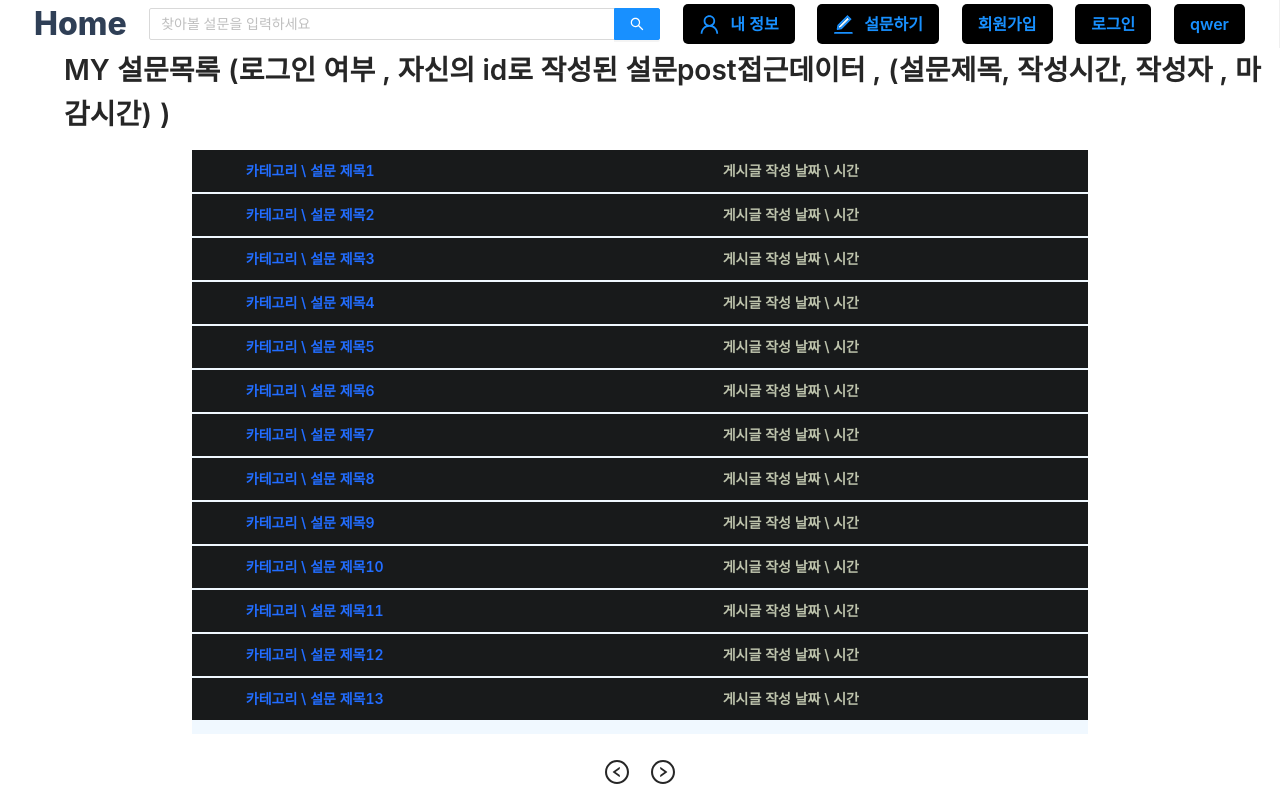
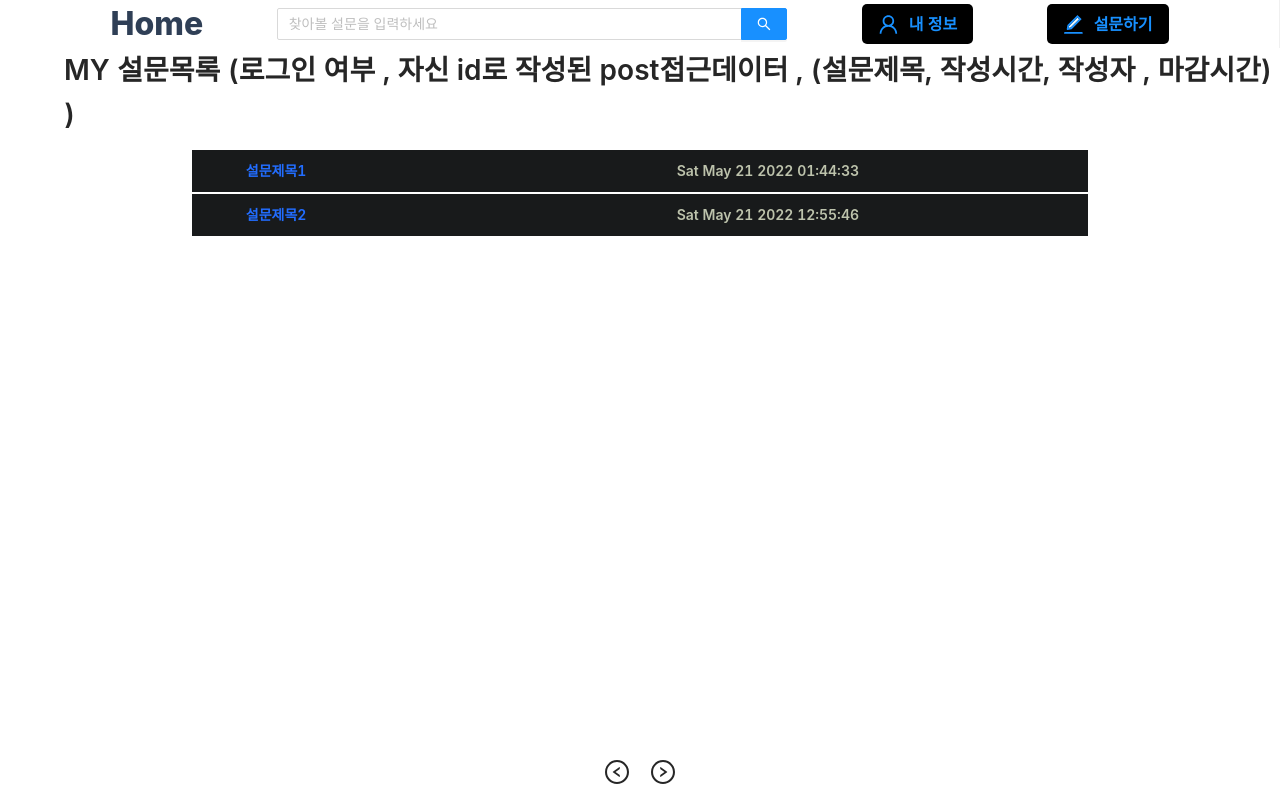
Before and after one commit to kic0610/CapstoneKic, a React (Create React App) app in the folder my-app/: page /Writer_id/post in a window 1280 px wide. Shown: the top 800 px of the page. Built offline with nearby package versions, Linux system fonts and the light colour scheme.

Commit message:
521 프론트단 상호작용부분은 완료

```diff
--- a/my-app/src/App.js
+++ b/my-app/src/App.js
@@ -1,4 +1,4 @@
-import { Link, NavLink, Route, Routes } from "react-router-dom";
+import { Route, Routes } from "react-router-dom";
 
 import React from "react";
 import Home from "./pages/Home";
@@ -11,7 +11,6 @@ import SearchResult from "./components/SearchResult";
 import MySurvey from "./components/MySurvey";
 import SurveyPost from "./components/SurveyPost";
 import HomeMenu from "./components/HomeMenu";
-import Qwer from "./components/Qwer";
 
 const MyFooter = styled.footer`
   position: absolute;
@@ -37,9 +36,8 @@ const App = () => {
         <Route path="/signup" element={<SignupForm />} />
         <Route path="/login" element={<LoginForm />} />
         <Route path="/surveying" element={<Surveying />} />
-        <Route path="/qwer" element={<Qwer />} />
       </Routes>
-      {/* 데이터를 받아 렌더링하는 page */}
+
       <Routes>
         <Route path="/search/query" element={<SearchResult />} />
         <Route path="/Writer_id/post" element={<MySurvey />} />
--- a/my-app/src/components/HomeMenu.js
+++ b/my-app/src/components/HomeMenu.js
@@ -8,6 +8,7 @@ import styled from "styled-components";
 
 import { EditTwoTone, UserOutlined } from "@ant-design/icons";
 import { useState } from "react";
+import { useCallback } from "react";
 
 const HomeMenuBar = styled(Menu)`
   position: sticky;
@@ -48,27 +49,22 @@ const HomeMenuBar = styled(Menu)`
 `;
 
 const HomeMenu = () => {
+  let SearchSubmit = () => {
+    window.location.href = "/search/query";
+  };
+
   let [SearchText, setSearchText] = useState();
-
-  let onSearch = (e) => {
+  let onInput = useCallback((e) => {
     setSearchText(e.target.value);
-  };
+  }, []);
 
   return (
     <HomeMenuBar>
       <Link to="/">
         <div style={{ fontSize: "2rem", fontWeight: "800", marginRight: "3%", color: "#2F3F56" }}>Home</div>
       </Link>
-      <Input.Search
-        style={{ width: "40%" }}
-        placeholder="찾아볼 설문을 입력하세요"
-        enterButton
-        value={SearchText}
-        onChange={onSearch}
-        onSearch={() => {
-          console.log("submit 메소드작동");
-        }}
-      />
+
+      <Input.Search style={{ width: "40%" }} placeholder="찾아볼 설문을 입력하세요" enterButton value={SearchText} onChange={onInput} onSearch={SearchSubmit} />
       <NavLink to="/Writer_id/post">
         <Menu.Item className="MenuBTN" icon={<UserOutlined style={{ fontSize: "1.3rem" }} />}>
           내 정보
@@ -79,15 +75,13 @@ const HomeMenu = () => {
           설문하기
         </Menu.Item>
       </NavLink>
-      <NavLink to="/signup">
+
+      {/* <NavLink to="/signup">
         <Menu.Item className="MenuBTN">회원가입</Menu.Item>
       </NavLink>
       <NavLink to="/login">
         <Menu.Item className="MenuBTN">로그인</Menu.Item>
-      </NavLink>
-      <NavLink to="/qwer">
-        <Menu.Item className="MenuBTN">qwer</Menu.Item>
-      </NavLink>
+      </NavLink> */}
     </HomeMenuBar>
   );
 };
--- a/my-app/src/components/MySurvey.js
+++ b/my-app/src/components/MySurvey.js
@@ -2,9 +2,9 @@ import React from "react";
 import styled from "styled-components";
 
 import { LeftCircleOutlined, RightCircleOutlined } from "@ant-design/icons";
+import { useState } from "react";
 
 const MyPostSection = styled.section`
-  background-color: aliceblue;
   position: relative;
   width: 70vw;
   height: auto;
@@ -52,64 +52,31 @@ const PageBTN = styled.div`
 `;
 
 const MySurvey = () => {
+  let [mySurvey, setMySurvey] = useState([
+    { 설문제목: "설문제목1", 게시글작성날짜및시간: "Sat May 21 2022 01:44:33", key: "OWEFQRF" },
+    { 설문제목: "설문제목2", 게시글작성날짜및시간: "Sat May 21 2022 12:55:46", key: "PBMFOGU" },
+  ]);
+
+  //게시물 클릭시 게시물고유 id를통해 페이지 전환하기
+  let postClick = (e) => {
+    window.location.href = `/post/${e.currentTarget.getAttribute("data-post-key")}`;
+    console.log(e.currentTarget.getAttribute("data-post-key"));
+  };
+
   return (
     <div>
       <h1 style={{ marginLeft: "5%", fontWeight: 600 }}>
-        MY 설문목록 (로그인 여부 , 자신의 id로 작성된 설문post접근데이터 , (설문제목, 작성시간, 작성자 , 마감시간) )
+        MY 설문목록 (로그인 여부 , 자신 id로 작성된 post접근데이터 , (설문제목, 작성시간, 작성자 , 마감시간) )
       </h1>
       <MyPostSection>
-        <MyPostItem>
-          <MyPostItemTitle> 카테고리 \ 설문 제목1 </MyPostItemTitle>
-          <MyPostItemDate>게시글 작성 날짜 \ 시간</MyPostItemDate>
-        </MyPostItem>
-        <MyPostItem>
-          <MyPostItemTitle> 카테고리 \ 설문 제목2 </MyPostItemTitle>
-          <MyPostItemDate>게시글 작성 날짜 \ 시간</MyPostItemDate>
-        </MyPostItem>
-        <MyPostItem>
-          <MyPostItemTitle> 카테고리 \ 설문 제목3 </MyPostItemTitle>
-          <MyPostItemDate>게시글 작성 날짜 \ 시간</MyPostItemDate>
-        </MyPostItem>
-        <MyPostItem>
-          <MyPostItemTitle> 카테고리 \ 설문 제목4 </MyPostItemTitle>
-          <MyPostItemDate>게시글 작성 날짜 \ 시간</MyPostItemDate>
-        </MyPostItem>
-        <MyPostItem>
-          <MyPostItemTitle> 카테고리 \ 설문 제목5 </MyPostItemTitle>
-          <MyPostItemDate>게시글 작성 날짜 \ 시간</MyPostItemDate>
-        </MyPostItem>
-        <MyPostItem>
-          <MyPostItemTitle> 카테고리 \ 설문 제목6 </MyPostItemTitle>
-          <MyPostItemDate>게시글 작성 날짜 \ 시간</MyPostItemDate>
-        </MyPostItem>
-        <MyPostItem>
-          <MyPostItemTitle> 카테고리 \ 설문 제목7 </MyPostItemTitle>
-          <MyPostItemDate>게시글 작성 날짜 \ 시간</MyPostItemDate>
-        </MyPostItem>
-        <MyPostItem>
-          <MyPostItemTitle> 카테고리 \ 설문 제목8 </MyPostItemTitle>
-          <MyPostItemDate>게시글 작성 날짜 \ 시간</MyPostItemDate>
-        </MyPostItem>
-        <MyPostItem>
-          <MyPostItemTitle> 카테고리 \ 설문 제목9 </MyPostItemTitle>
-          <MyPostItemDate>게시글 작성 날짜 \ 시간</MyPostItemDate>
-        </MyPostItem>
-        <MyPostItem>
-          <MyPostItemTitle> 카테고리 \ 설문 제목10 </MyPostItemTitle>
-          <MyPostItemDate>게시글 작성 날짜 \ 시간</MyPostItemDate>
-        </MyPostItem>
-        <MyPostItem>
-          <MyPostItemTitle> 카테고리 \ 설문 제목11 </MyPostItemTitle>
-          <MyPostItemDate>게시글 작성 날짜 \ 시간</MyPostItemDate>
-        </MyPostItem>
-        <MyPostItem>
-          <MyPostItemTitle> 카테고리 \ 설문 제목12 </MyPostItemTitle>
-          <MyPostItemDate>게시글 작성 날짜 \ 시간</MyPostItemDate>
-        </MyPostItem>
-        <MyPostItem>
-          <MyPostItemTitle> 카테고리 \ 설문 제목13 </MyPostItemTitle>
-          <MyPostItemDate>게시글 작성 날짜 \ 시간</MyPostItemDate>
-        </MyPostItem>
+        {mySurvey.map((mySurvey) => (
+          <MyPostItem>
+            <MyPostItemTitle key={mySurvey.key} onClick={postClick} data-post-key={mySurvey.key}>
+              {mySurvey.설문제목}
+            </MyPostItemTitle>
+            <MyPostItemDate>{mySurvey.게시글작성날짜및시간}</MyPostItemDate>
+          </MyPostItem>
+        ))}
       </MyPostSection>
       <PageBTN>
         <LeftCircleOutlined />
--- a/my-app/src/components/Qwer.js
+++ /dev/null
@@ -1,14 +0,0 @@
-import React from "react";
-
-const Qwer = () => {
-  const dummyArray = ["one", "two", "three", "four", "five"];
-  return (
-    <ul>
-      {dummyArray.map((value, index) => {
-        return <li key={index}>{value}</li>;
-      })}
-    </ul>
-  );
-};
-
-export default Qwer;
--- a/my-app/src/components/SearchResult.js
+++ b/my-app/src/components/SearchResult.js
@@ -1,9 +1,9 @@
 import React from "react";
 import styled from "styled-components";
 import { LeftCircleOutlined, RightCircleOutlined } from "@ant-design/icons";
+import { useState } from "react";
 
 const SearchSection = styled.section`
-  background-color: aliceblue;
   position: relative;
   width: 70vw;
   height: auto;
@@ -41,6 +41,7 @@ const SearchItemTitle = styled.span`
   margin-left: 5%;
   font-weight: 600;
   color: #226dff;
+  cursor: pointer;
 `;
 
 const SearchItemDate = styled.span`
@@ -51,55 +52,32 @@ const SearchItemDate = styled.span`
 `;
 
 const SearchResult = () => {
+  let [searchData, setSearchData] = useState([
+    { 설문제목: "설문제목1", 게시글작성날짜및시간: "Sat May 21 2022 01:44:33", key: "OWEFQRF" },
+    { 설문제목: "설문제목2", 게시글작성날짜및시간: "Sat May 21 2022 12:55:46", key: "PBMFOGU" },
+  ]);
+
+  //게시물 클릭시 게시물고유 id를통해 페이지 전환하기
+  let postClick = (e) => {
+    window.location.href = `/post/${e.currentTarget.getAttribute("data-post-key")}`;
+    console.log(e.currentTarget.getAttribute("data-post-key"));
+  };
+
   return (
     <div>
       <h1 style={{ marginLeft: "5%", fontWeight: 600 }}>검색결과 (검색어를 서버로 전송해 검색값과 일치하는 설문post접근데이터)</h1>
+
       <SearchSection>
-        <SearchItem>
-          <SearchItemTitle> 카테고리 \ 설문 제목1 </SearchItemTitle>
-          <SearchItemDate>게시글 작성 날짜 \ 시간</SearchItemDate>
-        </SearchItem>
-        <SearchItem>
-          <SearchItemTitle> 카테고리 \ 설문 제목2 </SearchItemTitle>
-          <SearchItemDate>게시글 작성 날짜 \ 시간</SearchItemDate>
-        </SearchItem>
-        <SearchItem>
-          <SearchItemTitle> 카테고리 \ 설문 제목3 </SearchItemTitle>
-          <SearchItemDate>게시글 작성 날짜 \ 시간</SearchItemDate>
-        </SearchItem>
-        <SearchItem>
-          <SearchItemTitle> 카테고리 \ 설문 제목4 </SearchItemTitle>
-          <SearchItemDate>게시글 작성 날짜 \ 시간</SearchItemDate>
-        </SearchItem>
-        <SearchItem>
-          <SearchItemTitle> 카테고리 \ 설문 제목5 </SearchItemTitle>
-          <SearchItemDate>게시글 작성 날짜 \ 시간</SearchItemDate>
-        </SearchItem>
-        <SearchItem>
-          <SearchItemTitle> 카테고리 \ 설문 제목6 </SearchItemTitle>
-          <SearchItemDate>게시글 작성 날짜 \ 시간</SearchItemDate>
-        </SearchItem>
-        <SearchItem>
-          <SearchItemTitle> 카테고리 \ 설문 제목7 </SearchItemTitle>
-          <SearchItemDate>게시글 작성 날짜 \ 시간</SearchItemDate>
-        </SearchItem>
-        <SearchItem>
-          <SearchItemTitle> 카테고리 \ 설문 제목8 </SearchItemTitle>
-          <SearchItemDate>게시글 작성 날짜 \ 시간</SearchItemDate>
-        </SearchItem>
-        <SearchItem>
-          <SearchItemTitle> 카테고리 \ 설문 제목9 </SearchItemTitle>
-          <SearchItemDate>게시글 작성 날짜 \ 시간</SearchItemDate>
-        </SearchItem>
-        <SearchItem>
-          <SearchItemTitle> 카테고리 \ 설문 제목10 </SearchItemTitle>
-          <SearchItemDate>게시글 작성 날짜 \ 시간</SearchItemDate>
-        </SearchItem>
-        <SearchItem>
-          <SearchItemTitle> 카테고리 \ 설문 제목11 </SearchItemTitle>
-          <SearchItemDate>게시글 작성 날짜 \ 시간</SearchItemDate>
-        </SearchItem>
+        {searchData.map((searchdata) => (
+          <SearchItem>
+            <SearchItemTitle key={searchdata.key} onClick={postClick} data-post-key={searchdata.key}>
+              {searchdata.설문제목}
+            </SearchItemTitle>
+            <SearchItemDate>{searchdata.게시글작성날짜및시간}</SearchItemDate>
+          </SearchItem>
+        ))}
       </SearchSection>
+
       <PageBTN>
         <LeftCircleOutlined />
         <RightCircleOutlined />
--- a/my-app/src/pages/Home.js
+++ b/my-app/src/pages/Home.js
@@ -43,7 +43,7 @@ const Home = () => {
     console.log("Home 리렌더링");
   });
 
-  let [Rtime, setTime] = useState(null);
+  let [Rtime, setTime] = useState("Hello");
 
   const clock = useCallback(() => {
     let time = new Date();
@@ -75,7 +75,7 @@ const Home = () => {
   return (
     // prop를 받아와 하나씩 넣어서
     <div>
-      <h1 style={{ marginLeft: "5%", fontWeight: 600 }}>홈WM OS (설문post접근데이터 , 작성자명 , 설문제목을 썸네일로 구현 )</h1>
+      <h1 style={{ marginLeft: "5%", fontWeight: 600 }}>홈 (설문post접근데이터 , 작성자명 , 설문제목을 썸네일로 구현 )</h1>
       <MainText style={{ fontFamily: "Reenie Beanie" }}>{Rtime}</MainText>
       <HomeSection>
         {homeCardData.map((data) => (
--- a/my-app/src/pages/LoginForm.js
+++ b/my-app/src/pages/LoginForm.js
@@ -51,17 +51,6 @@ const LoginBox = styled(Form)`
   left: 5%;
 `;
 
-const LoginImage = styled.div`
-  border: 3px solid blue;
-  > * {
-    border: 1px solid red;
-  }
-
-  position: absolute;
-  left: 50%;
-  top: 30%;
-`;
-
 const LoginForm = (data) => {
   return (
     <div>
@@ -83,7 +72,6 @@ const LoginForm = (data) => {
         <br />
         <LoginBoxText>설문을 직접 조사 하시려면 로그인이 필수입니다!</LoginBoxText>
       </LoginBox>
-      <LoginImage>꾸며주는 이미지</LoginImage>
     </div>
   );
 };
--- a/my-app/src/pages/SignupForm.js
+++ b/my-app/src/pages/SignupForm.js
@@ -1,6 +1,6 @@
 import React from "react";
 
-import { Col, Input } from "antd";
+import { Input } from "antd";
 import { Button } from "antd";
 import { Checkbox } from "antd";
 import { Form } from "antd";
@@ -42,17 +42,6 @@ const SignupBox = styled(Form)`
   left: 5%;
 `;
 
-const LoginImage = styled.div`
-  border: 3px solid blue;
-  > * {
-    border: 1px solid red;
-  }
-
-  position: absolute;
-  left: 50%;
-  top: 30%;
-`;
-
 const SignupForm = () => {
   return (
     <div>
@@ -78,14 +67,15 @@ const SignupForm = () => {
         <Input style={{ width: "15vw", display: "block" }} type={"password"} placeholder="비밀번호 확인" />
         <br />
         <br />
-        <Checkbox>약관에 동의해야 회원가입을 진행할수있습니다 일부로 가로 콘텐츠를 오버플로우 시켰습니다</Checkbox>
+        <Checkbox style={{ msUserSelect: "none", MozUserSelect: "-moz-none", WebkitUserSelect: "none", userSelect: "none" }}>
+          약관에 동의해야 회원가입을 진행할수있습니다.
+        </Checkbox>
         <br />
         <br />
         <Button htmlType="submit" type="primary">
           회원가입
         </Button>
       </SignupBox>
-      <LoginImage>꾸며주는 이미지</LoginImage>
     </div>
   );
 };
--- a/my-app/src/pages/Surveying.js
+++ b/my-app/src/pages/Surveying.js
@@ -1,11 +1,12 @@
 import { Input, Form } from "antd";
-import { PlusCircleOutlined, MinusCircleOutlined } from "@ant-design/icons";
+import { PlusCircleOutlined } from "@ant-design/icons";
 import React, { useState } from "react";
 import styled from "styled-components";
 import { DatePicker, Space } from "antd";
 import { useCallback } from "react";
 import MultipleChoice from "../components/MultipleChoice";
 import SubjectiveQuestion from "../components/SubjectiveQuestion";
+import { Button } from "antd";
 
 const TemplateSelect = styled.div`
   position: relative;
@@ -19,30 +20,10 @@ const TemplateSelect = styled.div`
 
   background-color: #024059;
 
-  span {
-    display: flex;
-    justify-content: center;
-    align-items: center;
-
-    background-color: antiquewhite;
-    font-size: 1.5rem;
-    font-weight: 600;
-    padding: 5px;
-    width: 25%;
-    height: 30%;
-    border-radius: 5px;
-    transition: 0.6s;
-    cursor: pointer;
-  }
-
-  span:nth-child(1):hover {
-    box-shadow: 0px 0px 15px #ee5d5a;
-  }
-  span:nth-child(2):hover {
-    box-shadow: 0px 0px 15px #e6aa52;
-  }
-  span:nth-child(3):hover {
-    box-shadow: 0px 0px 15px #aec9c3;
+  .ant-btn {
+    width: 160px;
+    height: 55px;
+    font-size: 1.2rem;
   }
 `;
 
@@ -143,16 +124,21 @@ const Surveying = () => {
     setSubjectiveQuestionKey(N_SubjectiveQuestionKey);
   }, [SubjectiveQuestionKey]);
 
+  let onFinish = () => {
+    console.log("제출시도", new Date());
+  };
+
   return (
-    <div>
+    <Form onFinish={onFinish}>
       <h1 style={{ marginLeft: "5%", fontWeight: 600 }}>
         설문하기 (불러올껀 없고 다 작성후 서버에 데이터 전송해주기( 작성시간 , 마감시간 , 고유번호 , 설문제목 ,
         번호별(설문+설문타입,객관식선택지,주관식은타입만체크)))
       </h1>
       <TemplateSelect>
-        <span style={{ backgroundColor: "#EE5D5A" }}>설문 작성 완료</span>
-        <span style={{ backgroundColor: "#E6AA52" }}>자기소개 템플릿</span>
-        <span style={{ backgroundColor: "#AEC9C3" }}>여행지 선택 템플릿</span>
+        {/* <span style={{ backgroundColor: "#EE5D5A" }}>설문 작성 완료</span> */}
+        <Button type="primary" htmlType="submit">
+          설문 작성 완료
+        </Button>
       </TemplateSelect>
       <br />
       <br />
@@ -199,7 +185,7 @@ const Surveying = () => {
           객관식 설문 추가
         </div>
       </AddBtn>
-    </div>
+    </Form>
   );
 };
 
```
Also changed, not shown: 1 other file (tests, documents, lock files or other folders).
